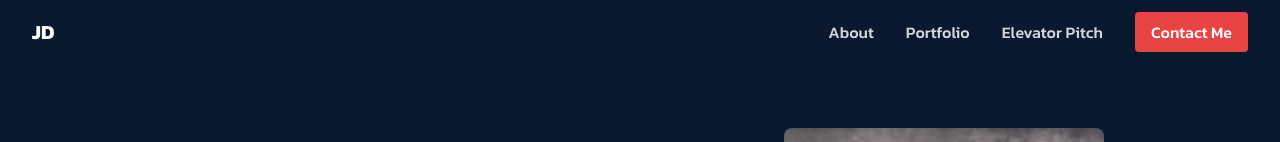
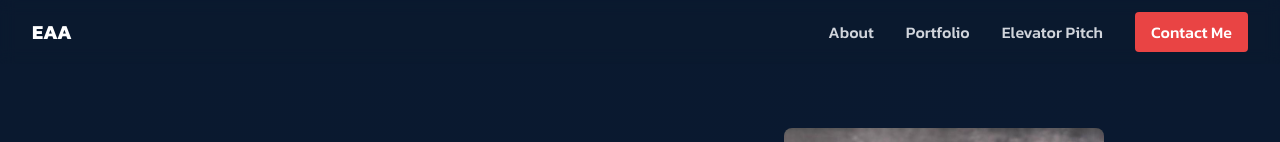
Before and after one commit to qwekua/qwekua, a React (Vite) app: page / in a window 1280 px wide. Shown: the top 142 px of the page. Built offline with nearby package versions, Linux system fonts and the light colour scheme.

Commit message:
Changed initials

```diff
--- a/index.html
+++ b/index.html
@@ -10,7 +10,7 @@
   <link
     href="https://fonts.googleapis.com/css2?family=Kanit:ital,wght@0,100;0,200;0,300;0,400;0,500;0,600;0,700;0,800;0,900;1,100;1,200;1,300;1,400;1,500;1,600;1,700;1,800;1,900&display=swap"
     rel="stylesheet">
-  <title>Vite + React</title>
+  <title>Enock Acquah Adomanu | Software Engineer | AI Enthusiast | Virtual Assistant Specialist</title>
 </head>
 
 <body>
--- a/src/App.jsx
+++ b/src/App.jsx
@@ -39,7 +39,7 @@ function App() {
       <nav className="fixed w-full bg-[#0a192f]/80 backdrop-blur-sm z-50">
         <div className="max-w-7xl mx-auto px-4 sm:px-6 lg:px-8">
           <div className="flex justify-between h-16 items-center">
-            <div className="text-xl font-bold">JD</div>
+            <div className="text-xl font-bold">EAA</div>
 
             {/* Desktop Navigation */}
             <div className="hidden md:flex items-center font-medium space-x-8">
```
